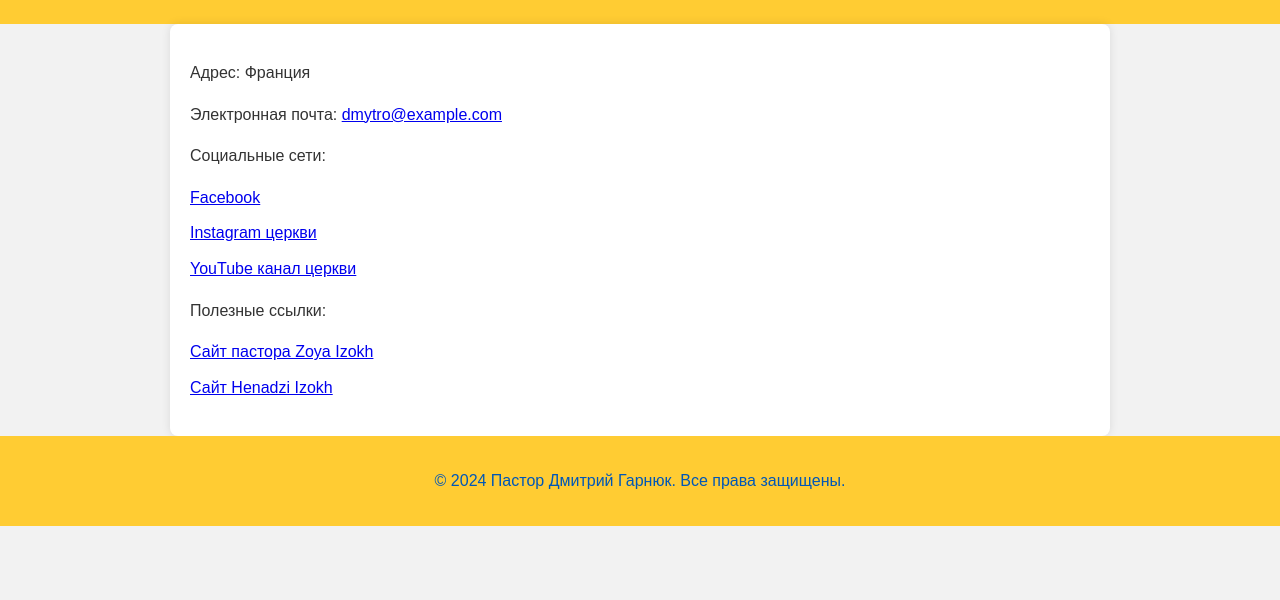
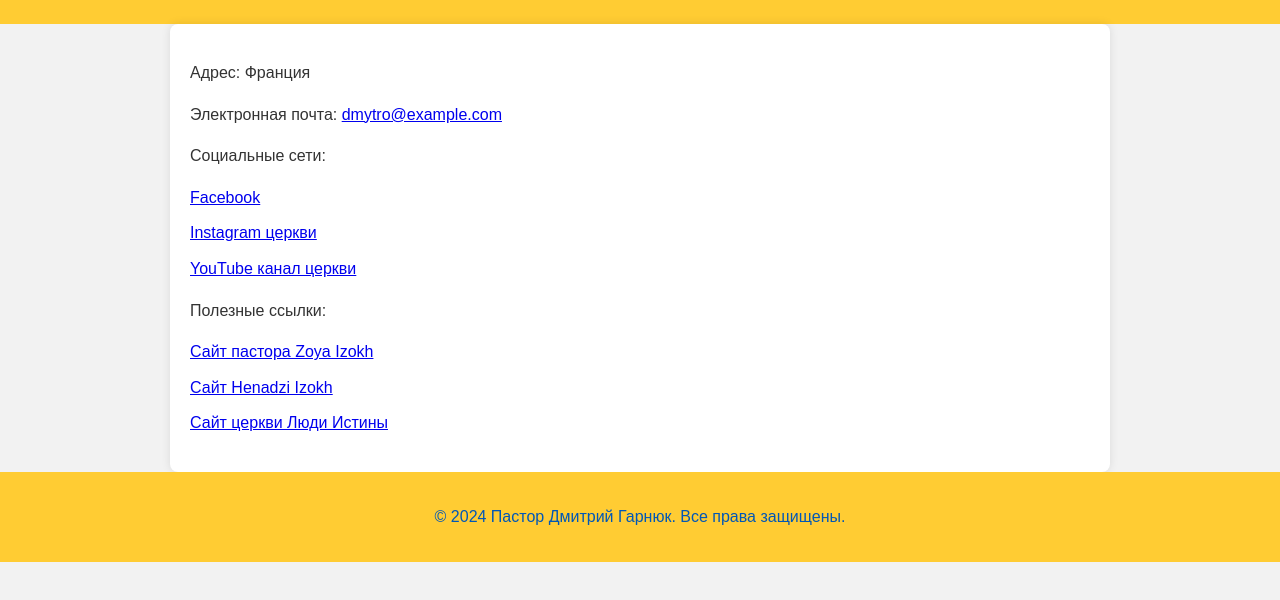
Before and after one commit to Henadzi2024/Dmytro-Harnyuk, a plain HTML site: page contacts.html in a window 1280 px wide. Shown: the part 102-702 px from the top of the page. Drawn offline with Linux system fonts and the light colour scheme.

Commit message:
Update contacts.html

```diff
--- a/contacts.html
+++ b/contacts.html
@@ -67,6 +67,7 @@
         <ul>
             <li><a href="https://henadzi2024.github.io/Zoya-Izokh/" target="_blank">Сайт пастора Zoya Izokh</a></li>
             <li><a href="https://henadzi2024.github.io/Henadzi-Izokh/" target="_blank">Сайт Henadzi Izokh</a></li>
+            <li><a href="https://henadzi2024.github.io/tserkov-ludi-istiny/" target="_blank">Сайт церкви Люди Истины</a></li>
         </ul>
     </div>
 
```
